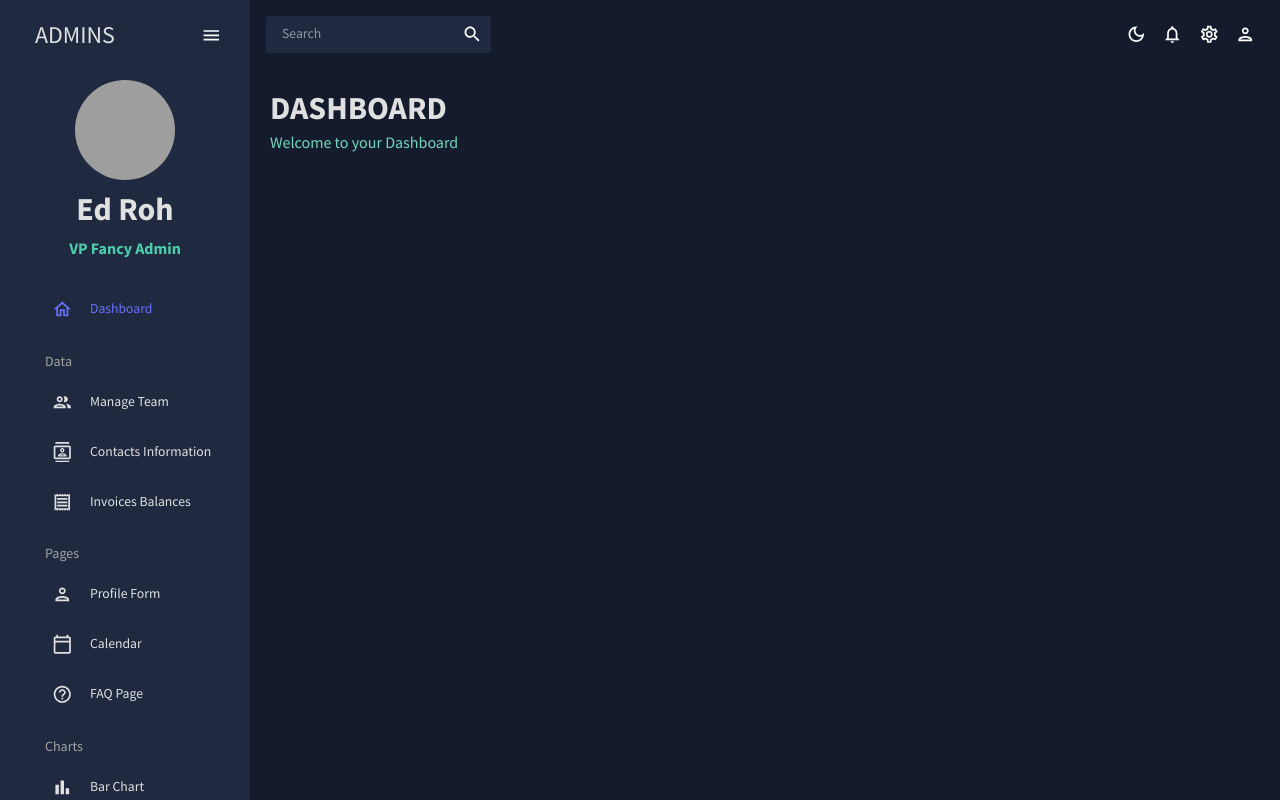
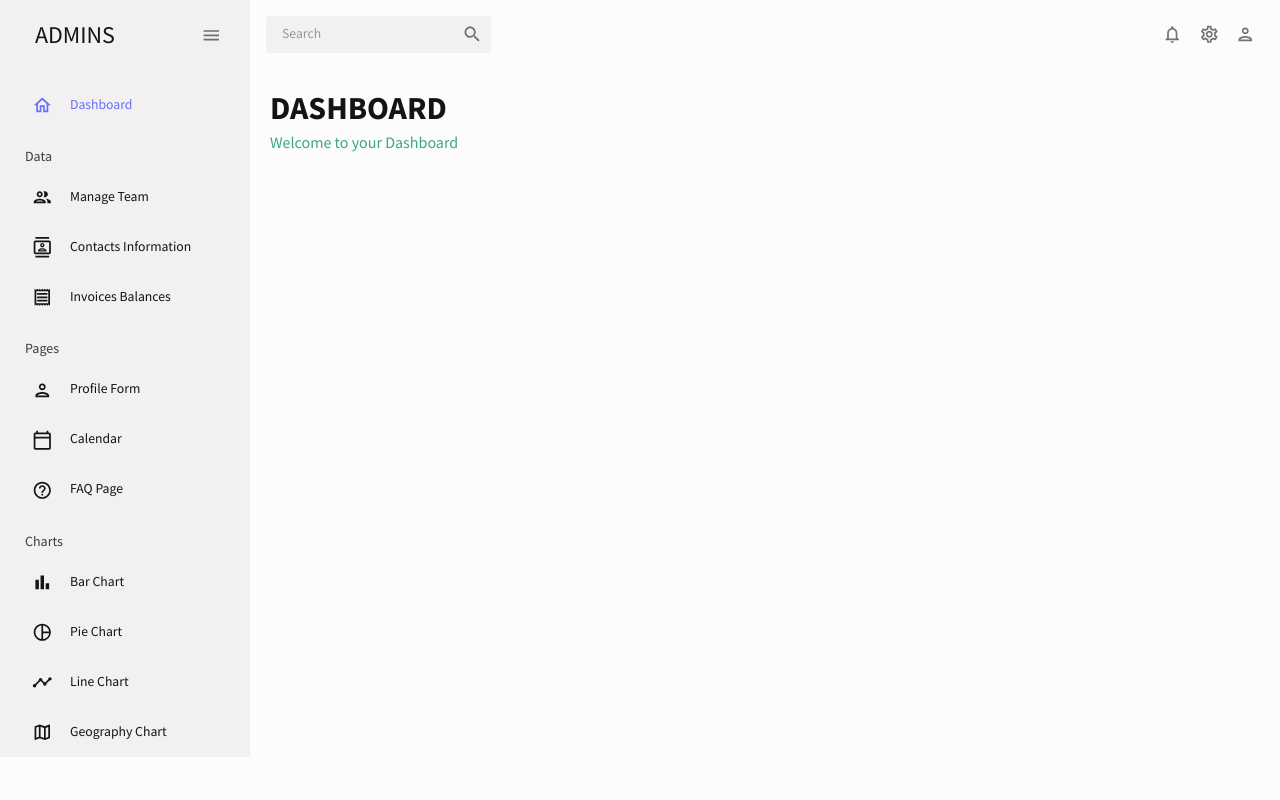
Before and after one commit to foullanifatimazohra/Dashboard-React-JS-MUI, a React (Create React App) app: page / in a window 1280 px wide. Shown: the top 800 px of the page. Built offline with nearby package versions, Linux system fonts and the light colour scheme; grey boxes are pictures that could not be loaded.

Commit message:
feat : delete dark mode

```diff
--- a/src/components/layouts/SideBar.jsx
+++ b/src/components/layouts/SideBar.jsx
@@ -94,40 +94,9 @@ function SideBar() {
               </Box>
             )}
           </MenuItem>
-          {/* USER BOX */}
-          {!isCollapsed && (
-            <Box mb="25px">
-              <Box display="flex" justifyContent="center" alignItems="center">
-                <img
-                  src="https://images.unsplash.com/photo-1438761681033-6461ffad8d80?ixlib=rb-4.0.3&ixid=M3wxMjA3fDB8MHxwaG90by1wYWdlfHx8fGVufDB8fHx8fA%3D%3D&auto=format&fit=crop&w=2940&q=80"
-                  alt="Prodile user"
-                  width="100px"
-                  height="100px"
-                  style={{ cursor: "pointer", borderRadius: "50%" }}
-                />
-              </Box>
-              <Box textAlign="center">
-                <Typography
-                  variant="h2"
-                  color={colors.grey[100]}
-                  fontWeight="bold"
-                  sx={{ m: "10px 0 0 0" }}
-                >
-                  Ed Roh
-                </Typography>
-                <Typography
-                  variant="h5"
-                  color={colors.greenAccent[500]}
-                  fontWeight="bold"
-                  sx={{ m: "10px 0 0 0" }}
-                >
-                  VP Fancy Admin
-                </Typography>
-              </Box>
-            </Box>
-          )}
+
           {/* MENU ITEMS  */}
-          <Box paddingLeft={isCollapsed ? undefined : "10%"}>
+          <Box paddingLeft={isCollapsed ? undefined : "2%"}>
             <Item
               title="Dashboard"
               to="/"
--- a/src/components/layouts/TopBar.jsx
+++ b/src/components/layouts/TopBar.jsx
@@ -32,13 +32,13 @@ function TopBar() {
       </Box>
       {/* Icons section */}
       <Box display="flex">
-        <IconButton onClick={colorMode.toggleColorMode}>
+        {/* <IconButton onClick={colorMode.toggleColorMode}>
           {theme.palette.mode === "dark" ? (
             <DarkModeOutlinedIcon />
           ) : (
             <LightModeOutlinedIcon />
           )}
-        </IconButton>
+        </IconButton> */}
         <IconButton>
           <NotificationsOutlinedIcon />
         </IconButton>
--- a/src/theme.js
+++ b/src/theme.js
@@ -199,7 +199,7 @@ export const ColorModeContext = createContext({
 });
 
 export const useMode = () => {
-  const [mode, setMode] = useState("dark");
+  const [mode, setMode] = useState("light");
 
   const colorMode = useMemo(
     () => ({
```
